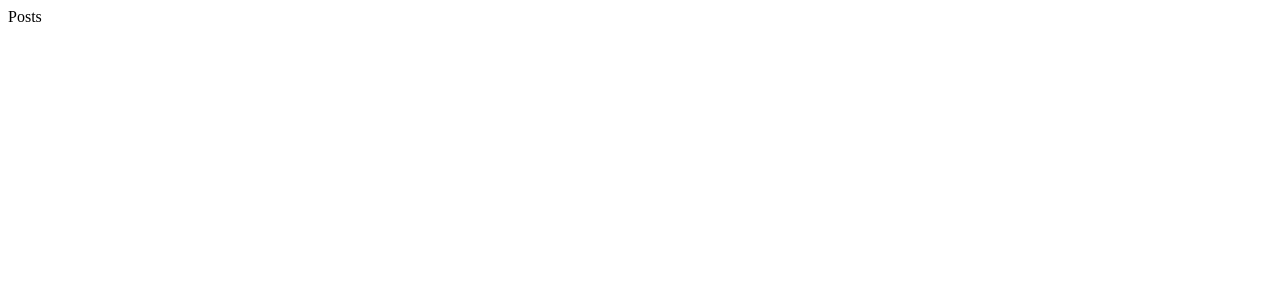
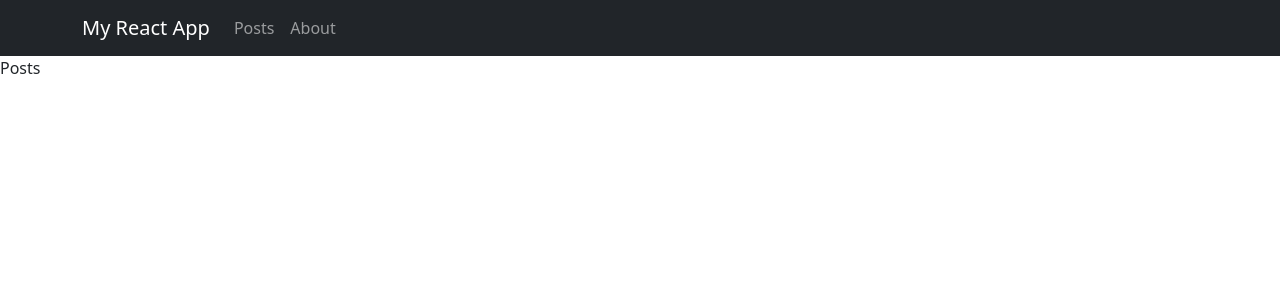
Before and after one commit to foreverflyyy/react-app-spa, a React (Create React App) app: page /posts in a window 1280 px wide. Shown: the top 300 px of the page. Built offline with nearby package versions, Linux system fonts and the light colour scheme.

Commit message:
dev: setting navbar

```diff
--- a/src/App.css
+++ /dev/null
@@ -1,6 +0,0 @@
-.App {
-  text-align: center;
-}
-
-.App-logo {
-}
--- a/src/App.tsx
+++ b/src/App.tsx
@@ -1,6 +1,6 @@
 import React from 'react';
-import './App.css';
 import AppRouter from "./router/AppRouter";
+import 'bootstrap/dist/css/bootstrap.min.css';
 
 function App() {
   return (
--- /dev/null
+++ b/src/UI/Header.tsx
@@ -0,0 +1,19 @@
+import Container from 'react-bootstrap/Container';
+import Nav from 'react-bootstrap/Nav';
+import Navbar from 'react-bootstrap/Navbar';
+
+function Header() {
+    return (
+        <Navbar bg="dark" variant="dark">
+            <Container>
+                <Navbar.Brand href="/about">My React App</Navbar.Brand>
+                <Nav className="me-auto">
+                    <Nav.Link href="/posts">Posts</Nav.Link>
+                    <Nav.Link href="/about">About</Nav.Link>
+                </Nav>
+            </Container>
+        </Navbar>
+    );
+}
+
+export default Header;
--- a/src/UI/Layout/Layout.tsx
+++ b/src/UI/Layout.tsx
@@ -1,12 +1,13 @@
 import {Outlet} from "react-router-dom";
+import Header from "./Header";
 
-const Layout = () => {
+function Layout() {
     return (
         <>
-            <div style={{paddingBottom: 10}}>Layout</div>
+            <Header/>
             <Outlet/>
         </>
     );
-};
+}
 
 export default Layout;
--- a/src/router/AppRouter.tsx
+++ b/src/router/AppRouter.tsx
@@ -1,15 +1,16 @@
 import React from 'react';
 import {Route, Routes} from "react-router-dom";
 import {publicRoutes} from "./routes";
+import Layout from "../UI/Layout";
 
 const AppRouter = () => {
     return (
         <Routes>
-            {/*<Route path='' element={<Layout/>}>*/}
+            <Route path='' element={<Layout/>}>
                 {publicRoutes.map(route =>
                     <Route key={route.path} path={route.path} Component={route.component}/>
                 )}
-            {/*</Route>*/}
+            </Route>
         </Routes>
     );
 };
```
Also changed, not shown: src/styles/Layout.css (added).
